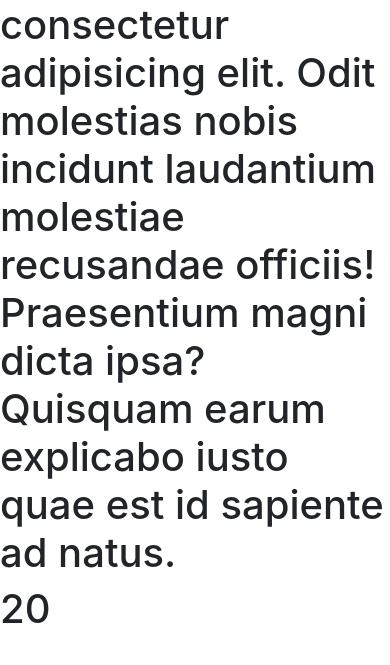
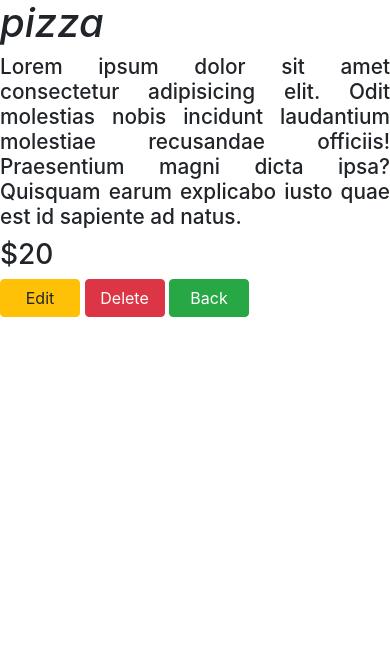
Before and after one commit to sheshmaninigam/Mani_django, a Django app: page /food/detail/1/ in a window 390 px wide. Shown: the part 313-978 px from the top of the page. After the commit the page ends 630 px from the top, so only its background shows below. Run offline with Django 4.2, Linux system fonts and the light colour scheme; data comes from the database, SQL or seed files in the repository.

Commit message:
commit:32

```diff
--- a/mysite/food/templates/food/detail.html
+++ b/mysite/food/templates/food/detail.html
@@ -1,8 +1,50 @@
 {% extends 'food/base.html' %}
 
 {% block body %}
-<h1>{{item.item_name}}</h1>
-<h1>{{item.item_desc}}</h1>
-<h1>{{item.item_price}}</h1>
-<img src="">
+
+    <div class="row">
+        <div class="col-md-2 offset-md-1">
+            <img
+            height="150px"
+            width="250px"
+            class="card"
+            src="{{ item.item_image}}"
+            >
+        </div>
+        <div class="col-md-4 offset-md-1">
+            <h1
+            style="font-style: italic;"
+            >
+                {{ item.item_name}}
+            </h1>
+            <h2
+            style="font-size: 1.3rem;
+            text-align: justify;
+            "
+            >
+                {{ item.item_desc}}
+            </h2>
+            <h3>
+                ${{ item.item_price}}
+            </h3>
+        </div>
+        <div class="col-md-3 offset-md-1">
+            <a href="#"
+            style="width: 80px;"
+            class="btn btn-warning">
+            Edit
+            </a>
+            <a href="#"
+            style="width: 80px;"
+            class="btn btn-danger">
+            Delete
+            </a>
+            <a href="#"
+            style="width: 80px;"
+            class="btn btn-success">
+            Back
+            </a>
+        </div>
+    </div>
+
 {% endblock %}
```
